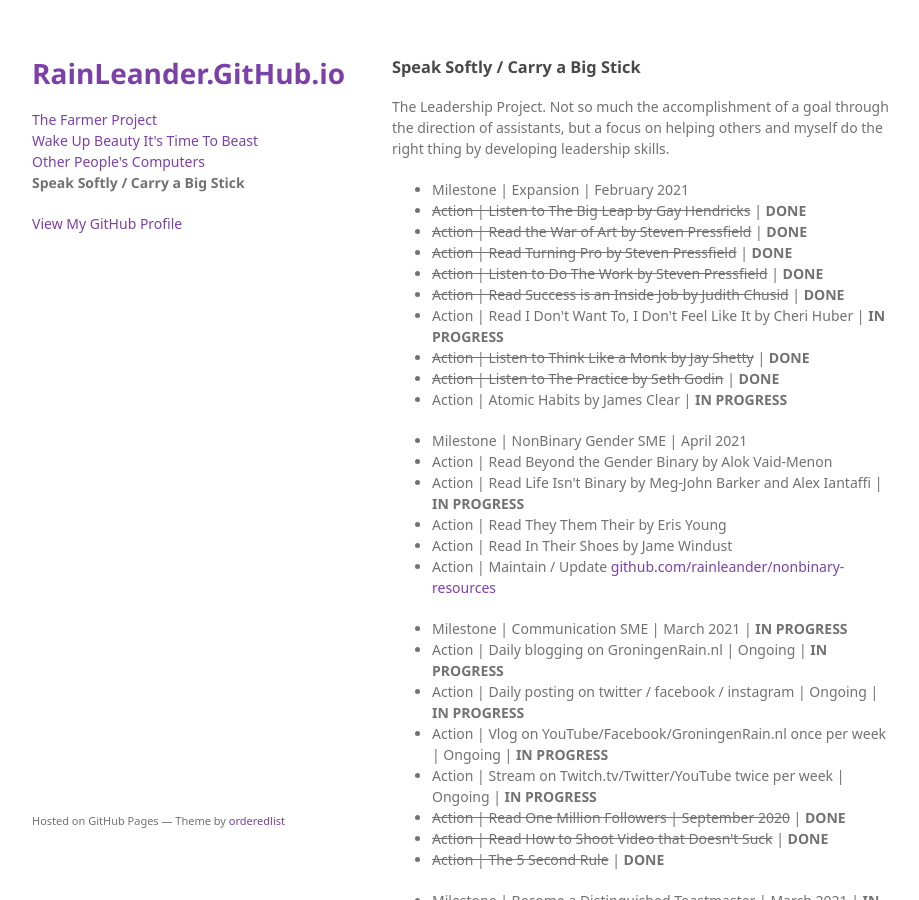
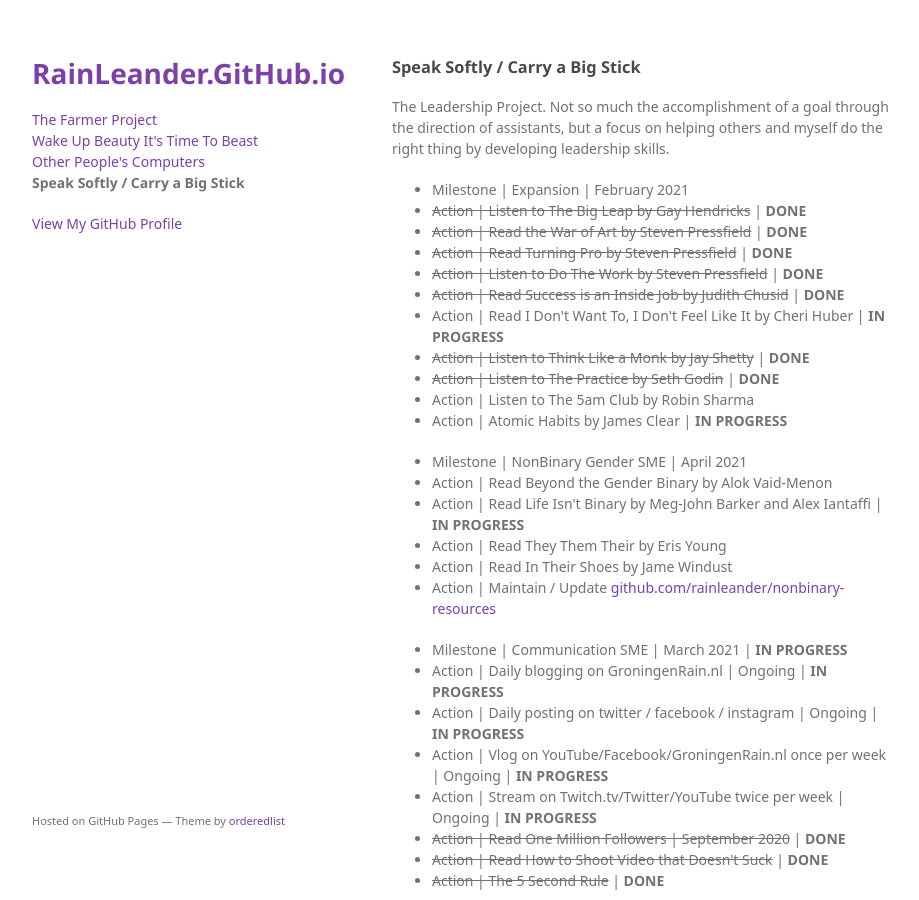
Before and after one commit to rainleander/rainleander.github.io, a Jekyll site: the page speak-softly.html, which Jekyll copies as it is, in a window 1280 px wide and 900 px high. Shown: the whole window, without its empty margins (178-1097 px from the left). Built offline with Jekyll 4.4.1, drawn with Linux system fonts in a browser that asks for light colours; some web fonts are replaced.

Commit message:
Update speak-softly.html

```diff
--- a/speak-softly.html
+++ b/speak-softly.html
@@ -39,6 +39,7 @@
         <li>Action | Read I Don't Want To, I Don't Feel Like It by Cheri Huber | <b>IN PROGRESS</b></li>
         <li><del>Action | Listen to Think Like a Monk by Jay Shetty</del> | <b>DONE</b></li>
         <li><del>Action | Listen to The Practice by Seth Godin</del> | <b>DONE</b></li>
+        <li>Action | Listen to The 5am Club by Robin Sharma</li>
         <li>Action | Atomic Habits by James Clear | <b>IN PROGRESS</b></li></ul>
 
         <ul><li>Milestone | NonBinary Gender SME | April 2021</li>
```
